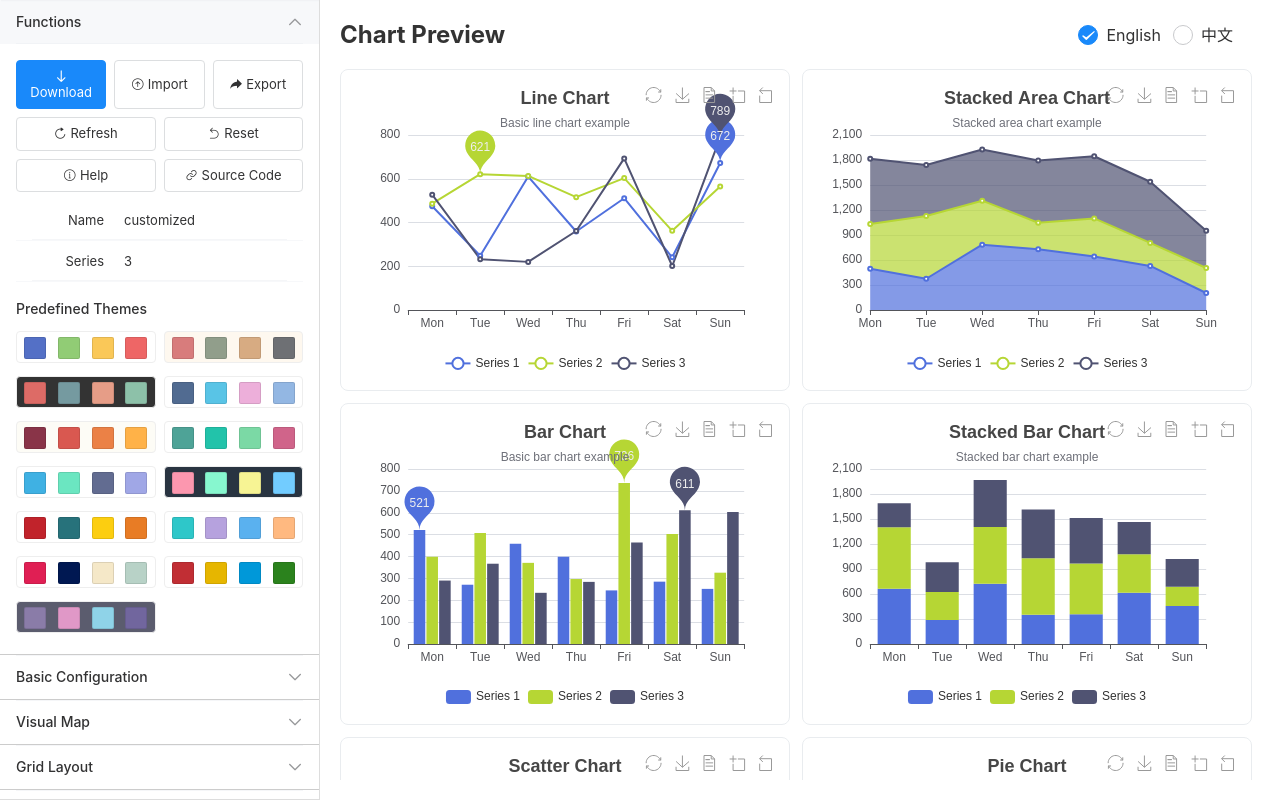
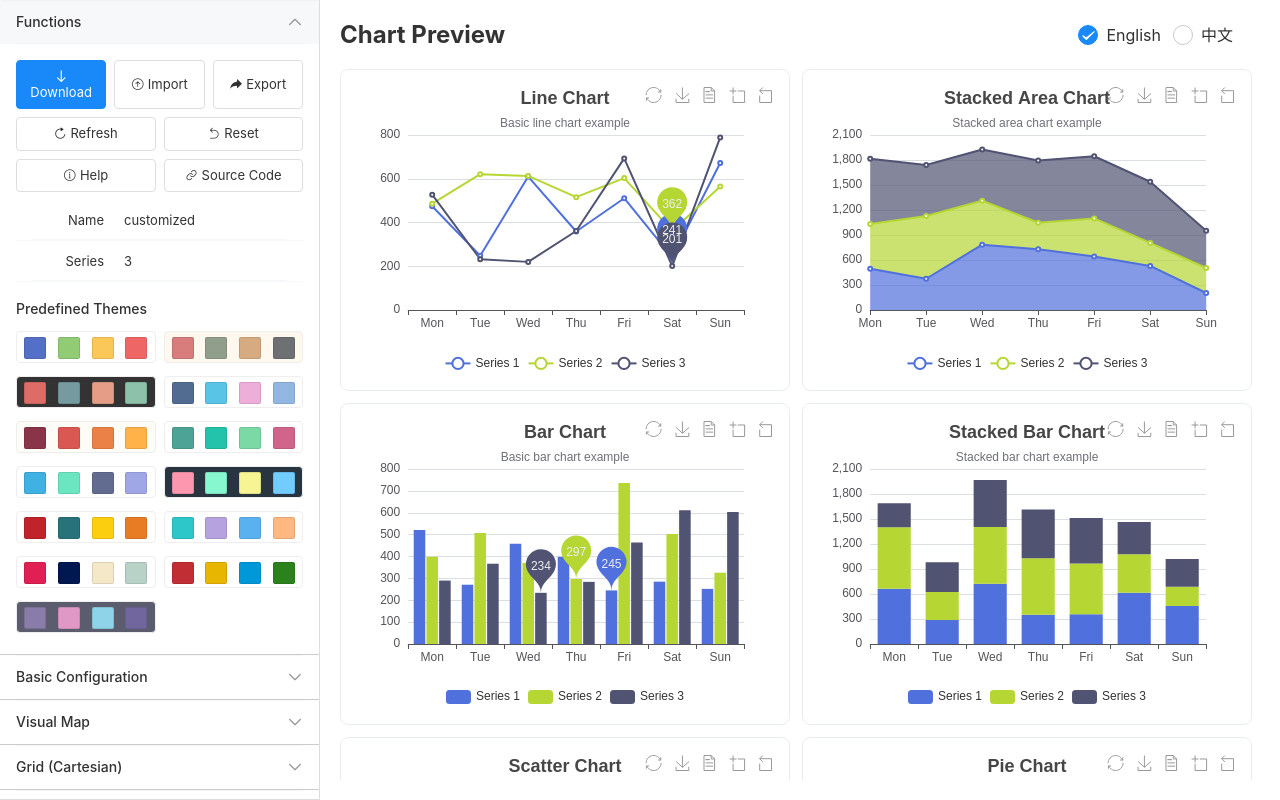
Before and after one commit to apache/echarts-theme-builder, a Vue app: page / in a window 1280 px wide. Built offline with nearby package versions, Linux system fonts and the light colour scheme.

Commit message:
fix: small improvement

```diff
--- a/src/locales/en.json
+++ b/src/locales/en.json
@@ -16,7 +16,7 @@
     "functions": "Functions",
     "basicConfig": "Basic Configuration",
     "visualMap": "Visual Map",
-    "grid": "Grid Layout",
+    "grid": "Grid (Cartesian)",
     "axis": "Axes",
     "legend": "Legend",
     "legendPosition": "Legend Position",
--- a/src/utils/chartConfigs.ts
+++ b/src/utils/chartConfigs.ts
@@ -63,7 +63,7 @@ export function getChartConfigs(seriesCnt: number = 4): ChartConfig[] {
           type: 'line' as const,
           data: getRandomArray(axisCat.length, 800, 200),
           markPoint: {
-            data: [{ name: 'Max', type: 'max' }]
+            data: [{ name: 'Min', type: 'min' }]
           }
         }))
       }
@@ -129,7 +129,7 @@ export function getChartConfigs(seriesCnt: number = 4): ChartConfig[] {
           type: 'bar' as const,
           data: getRandomArray(axisCat.length, 800, 200),
           markPoint: {
-            data: [{ name: 'Max', type: 'max' }]
+            data: [{ name: 'Min', type: 'min' }]
           }
         }))
       }
--- a/vite.config.ts
+++ b/vite.config.ts
@@ -91,7 +91,7 @@ function createHtmlOutputPlugin(): Plugin {
       }
 
       // Clean up the original dist directory
-      await fse.remove(distDir);
+      // await fse.remove(distDir);
     }
   };
 }
```
